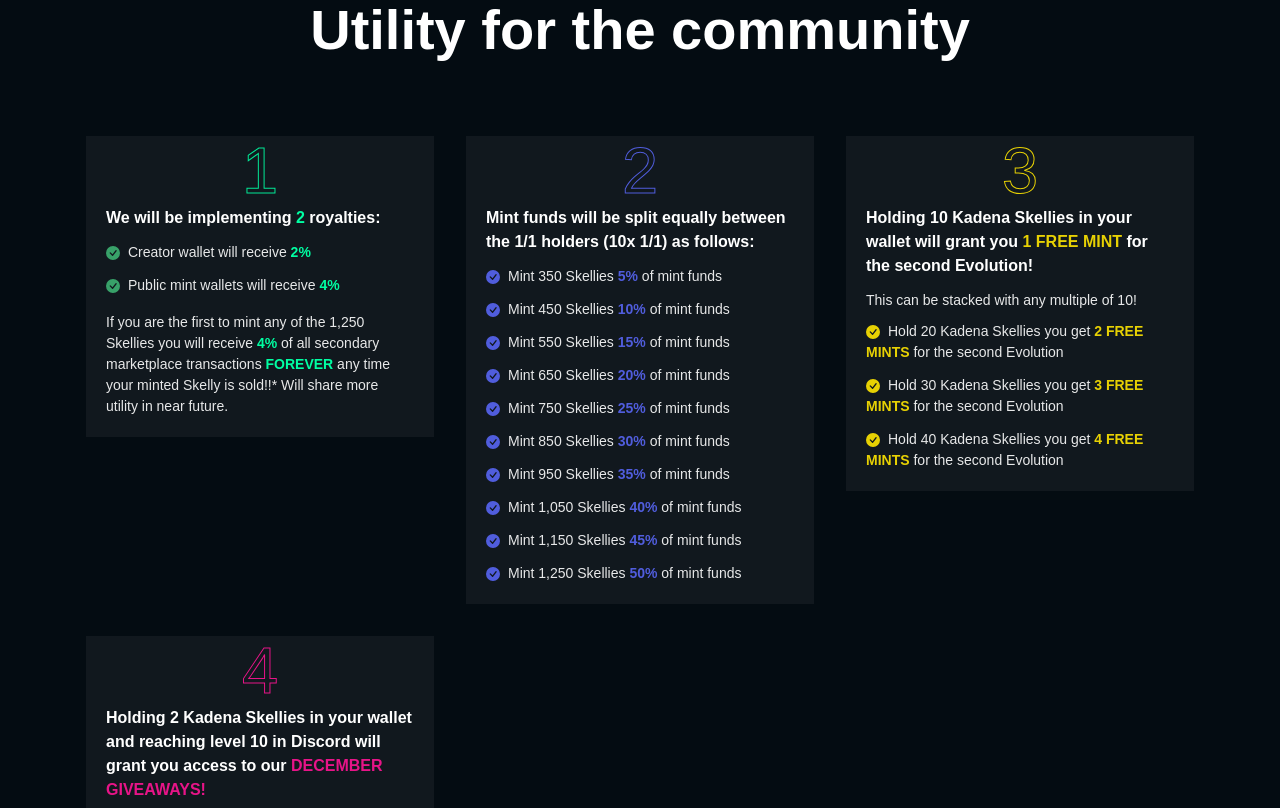
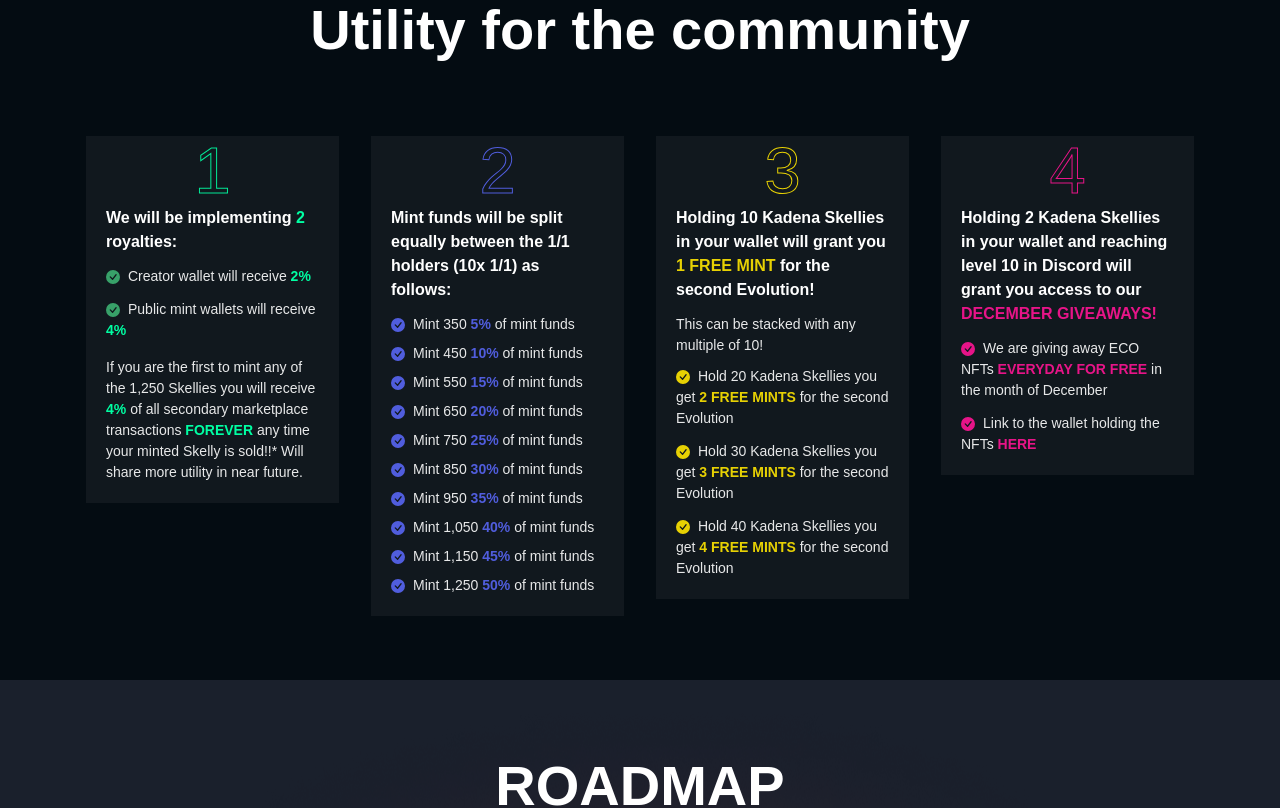
Before and after one commit to xiownthispla/kadena-skellies-nft-website, a Next.js app: page / in a window 1280 px wide. Shown: the part 1260-2068 px from the top of the page. Built offline with nearby package versions, Linux system fonts and the light colour scheme.

Commit message:
modified:   components/Utilities.jsx

```diff
--- a/components/Utilities.jsx
+++ b/components/Utilities.jsx
@@ -25,7 +25,7 @@
                 </Text>
 
                 <SimpleGrid
-                    minChildWidth={["200px", null, "300px"]}
+                    minChildWidth={["200px", null, "250px"]}
                     mt="64px"
                     mx="auto"
                     gap="32px"
@@ -161,13 +161,13 @@
                             fontSize="14px"
                             color="brand.fade"
                         >
-                            <List spacing={3}>
+                            <List spacing={2}>
                                 <ListItem>
                                     <ListIcon
                                         as={BsFillCheckCircleFill}
                                         color="brand.purple"
                                     />
-                                    Mint 350 Skellies
+                                    Mint 350
                                     <Text
                                         as="span"
                                         color="brand.purple"
@@ -183,7 +183,7 @@
                                         as={BsFillCheckCircleFill}
                                         color="brand.purple"
                                     />
-                                    Mint 450 Skellies
+                                    Mint 450
                                     <Text
                                         as="span"
                                         color="brand.purple"
@@ -199,7 +199,7 @@
                                         as={BsFillCheckCircleFill}
                                         color="brand.purple"
                                     />
-                                    Mint 550 Skellies
+                                    Mint 550
                                     <Text
                                         as="span"
                                         color="brand.purple"
@@ -214,7 +214,7 @@
                                         as={BsFillCheckCircleFill}
                                         color="brand.purple"
                                     />
-                                    Mint 650 Skellies
+                                    Mint 650
                                     <Text
                                         as="span"
                                         color="brand.purple"
@@ -229,7 +229,7 @@
                                         as={BsFillCheckCircleFill}
                                         color="brand.purple"
                                     />
-                                    Mint 750 Skellies
+                                    Mint 750
                                     <Text
                                         as="span"
                                         color="brand.purple"
@@ -244,7 +244,7 @@
                                         as={BsFillCheckCircleFill}
                                         color="brand.purple"
                                     />
-                                    Mint 850 Skellies
+                                    Mint 850
                                     <Text
                                         as="span"
                                         color="brand.purple"
@@ -259,7 +259,7 @@
                                         as={BsFillCheckCircleFill}
                                         color="brand.purple"
                                     />
-                                    Mint 950 Skellies
+                                    Mint 950
                                     <Text
                                         as="span"
                                         color="brand.purple"
@@ -274,7 +274,7 @@
                                         as={BsFillCheckCircleFill}
                                         color="brand.purple"
                                     />
-                                    Mint 1,050 Skellies
+                                    Mint 1,050
                                     <Text
                                         as="span"
                                         color="brand.purple"
@@ -289,7 +289,7 @@
                                         as={BsFillCheckCircleFill}
                                         color="brand.purple"
                                     />
-                                    Mint 1,150 Skellies
+                                    Mint 1,150
                                     <Text
                                         as="span"
                                         color="brand.purple"
@@ -305,7 +305,7 @@
                                         as={BsFillCheckCircleFill}
                                         color="brand.purple"
                                     />
-                                    Mint 1,250 Skellies
+                                    Mint 1,250
                                     <Text
                                         as="span"
                                         color="brand.purple"
```
